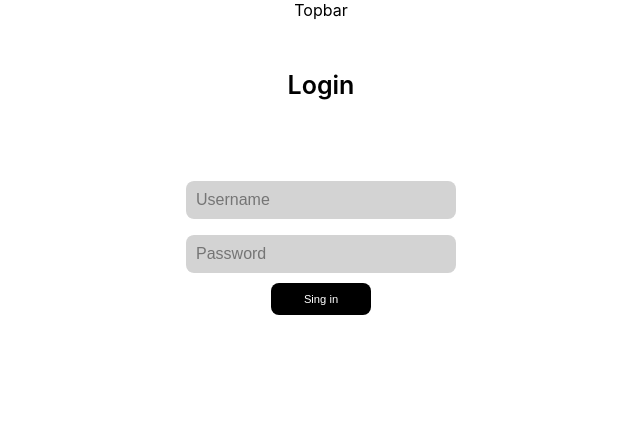
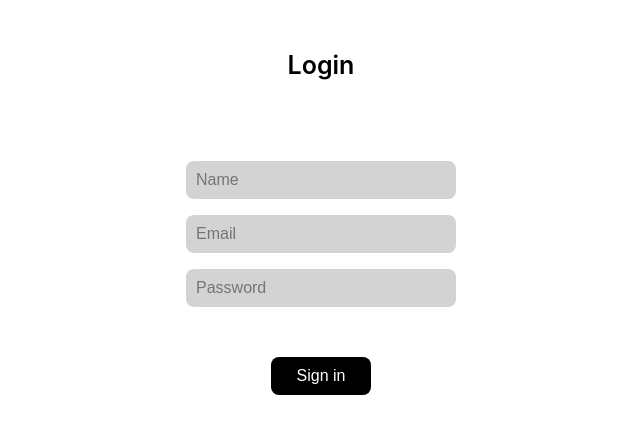
Before and after one commit to JochenL05/coderscamp-projekt-restaurant, a React (Create React App) app: page / in a window 1280 px wide. Shown: the top 434 px of the page, without its empty margins (319-959 px from the left). Built offline with nearby package versions, Linux system fonts and the light colour scheme.

Commit message:
added  logic

```diff
--- a/src/components/LoginForm/LoginForm.jsx
+++ b/src/components/LoginForm/LoginForm.jsx
@@ -1,15 +1,52 @@
-import React from "react";
+import React, { useState } from "react";
 import "./loginForm.css";
 
-export default function LoginForm() {
+// eslint-disable-next-line react/prop-types
+export default function LoginForm({ Login, error }) {
+  const [details, setDetails] = useState({ name: "", email: "", password: "" });
+
+  const submitHandler = (e) => {
+    e.preventDefault();
+
+    Login(details);
+  };
   return (
-    <div className="loginForm">
-      <div className="title"> Login</div>
-      <div className="wraper">
-        <input type="text" name="username" placeholder="Username" size="10" />
-        <input type="text" name="password" placeholder="Password" size="10" />
-        <button type="submit">Sing in</button>
+    <form className="loginForm" onSubmit={submitHandler}>
+      <h1 className="title"> Login</h1>
+      {error != "" ? <div className="error">{error}</div> : ""}
+      <div className="form-group">
+        <input
+          type="text"
+          name="name"
+          placeholder="Name"
+          size="10"
+          onChange={(e) => setDetails({ ...details, name: e.target.value })}
+          value={details.name}
+        />
       </div>
-    </div>
+      <div className="form-group">
+        <input
+          type="text"
+          name="email"
+          placeholder="Email"
+          size="10"
+          onChange={(e) => setDetails({ ...details, email: e.target.value })}
+          value={details.email}
+        />
+      </div>
+      <div className="form-group">
+        <input
+          type="password"
+          name="password"
+          placeholder="Password"
+          size="10"
+          onChange={(e) => setDetails({ ...details, password: e.target.value })}
+          value={details.password}
+        />
+      </div>
+      <button className="login-button" type="submit">
+        Sign in
+      </button>
+    </form>
   );
 }
--- a/src/components/LoginForm/loginForm.css
+++ b/src/components/LoginForm/loginForm.css
@@ -4,7 +4,7 @@
     margin-top: 50px;
     margin-bottom: 65px;
 }
-.wraper{
+.loginForm{
     margin-top: 200 px;
     display: flex;
 flex-direction: column;
@@ -27,15 +27,24 @@ textarea{
     min-height: 250px;
     resize: vertical;
 }
-button{
+.login-button{
 width: 100px;
-margin-top: 10px;
+margin-top: 50px;
 background-color: black;
 color: white;
-font-size: 0.7rem;
+font-size: 1rem;
 display: inline-block;
 outline: none;
 border: none;
 padding: 10px 20px;
 border-radius: 8px;
 }
+
+.login-button:hover{
+  background-color: coral;
+}
+
+.error{
+    color: coral;
+    font-weight: 900;
+}
--- a/src/views/ContactPage/ContactPage.jsx
+++ b/src/views/ContactPage/ContactPage.jsx
@@ -1,4 +1,3 @@
-//import ContactForm from "../../components/contacComponents/contactForm/ContactForm";
 import ContactInfo from "../../components/contacComponents/contactInfo/ContactInfo";
 import ContactSection from "../../components/contacComponents/contactSection/ContactSection";
 import MapContainer from "../../components/contacComponents/googleMap/GoogleMap";
--- a/src/views/LoginPage/LoginPage.jsx
+++ b/src/views/LoginPage/LoginPage.jsx
@@ -1,12 +1,45 @@
-import React from "react";
+import React, { useState } from "react";
 import LoginForm from "../../components/LoginForm/LoginForm";
-import Topbar from "../../components/Topbar/Topbar";
+//import Topbar from "../../components/Topbar/Topbar";
 
 export default function LoginPage() {
+  const adminUser = {
+    email: "admin@admin.com",
+    password: "admin123",
+  };
+
+  const [user, setUser] = useState({ email: "", password: "" });
+
+  const [error, setError] = useState("");
+
+  const Login = (details) => {
+    console.log(details);
+    if (
+      details.email == adminUser.email &&
+      details.password == adminUser.password
+    ) {
+      console.log("Logged in");
+      setUser({
+        name: details.name,
+        email: details.email,
+      });
+    } else {
+      setError("Login failed, wrong email or password");
+    }
+  };
+
   return (
     <div>
-      <Topbar />
-      <LoginForm />
+      {user.email != "" ? (
+        <div className="welcome">
+          <h2>
+            {" "}
+            Welcome <span>{user.name}</span>
+          </h2>
+        </div>
+      ) : (
+        <LoginForm Login={Login} error={error} />
+      )}
     </div>
   );
 }
```
